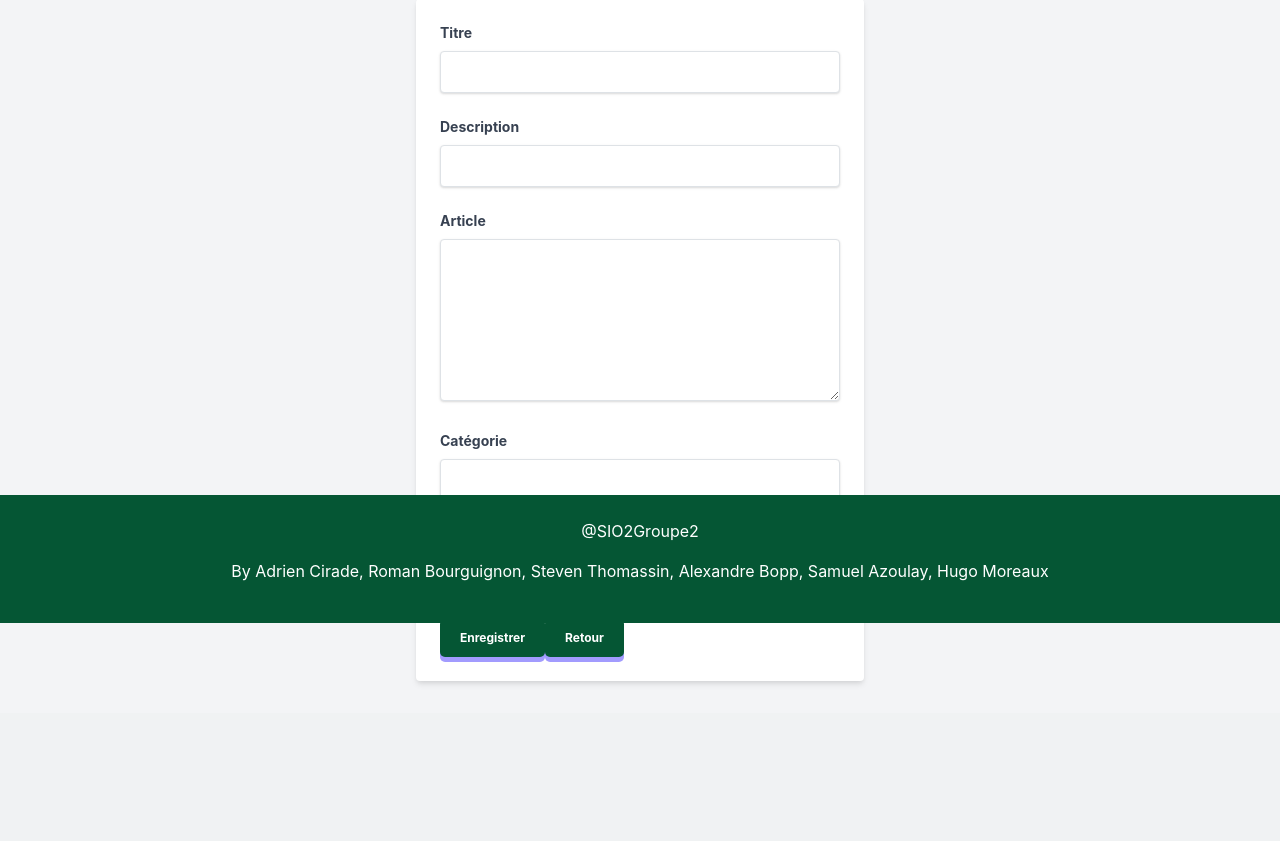
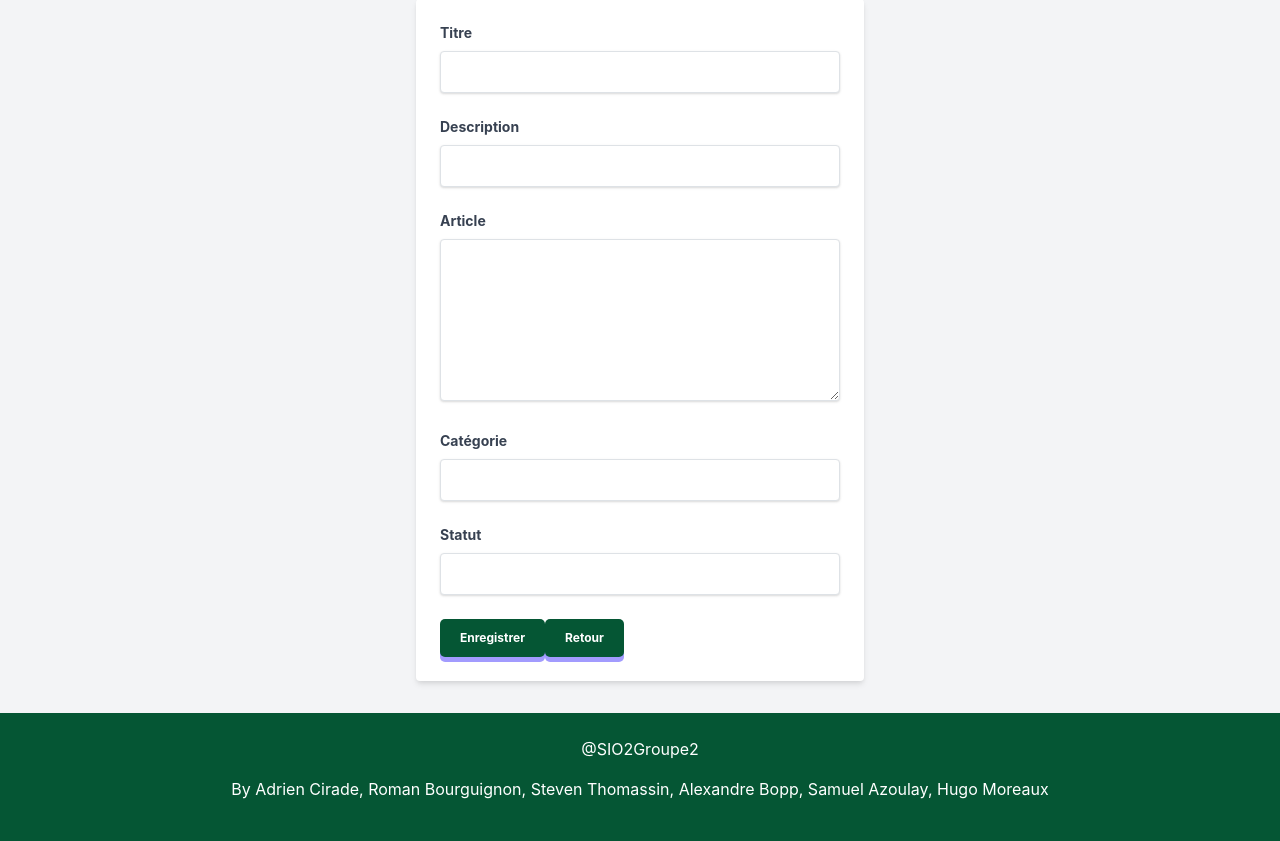
Before and after one commit to Boppalex/infoclimat.org, a PHP site: page /add.php in a window 1280 px wide. Shown: the part 177-1018 px from the top of the page. Before the commit the page ends 861 px from the top, so only its background shows below. Run offline with PHP 8.4, Linux system fonts and the light colour scheme; some libraries are stand-ins or nearby versions.

Commit message:
modif add

```diff
--- a/add.php
+++ b/add.php
@@ -238,6 +238,7 @@ require_once('close.php');
 </header>
 
 <body class="bg-gray-100">
+    <div class="container">
         <form method="post" class="max-w-md mx-auto my-8 p-6 bg-white rounded shadow-md">
             <div class="mb-4">
                 <label for="titre" class="block text-gray-700 text-sm font-bold mb-2">Titre</label>
@@ -251,7 +252,9 @@ require_once('close.php');
             </div>
             <div class="mb-4">
                 <label for="article" class="block text-gray-700 text-sm font-bold mb-2">Article</label>
-            <textarea name="article" id="article" class="w-full px-3 py-2 border rounded shadow appearance-none focus:outline-none focus:shadow-outline-blue" rows="6"></textarea>
+                <textarea name="article" id="article"
+                    class="w-full px-3 py-2 border rounded shadow appearance-none focus:outline-none focus:shadow-outline-blue"
+                    rows="6"></textarea>
             </div>
             <div class="mb-4">
                 <label for="categorie" class="block text-gray-700 text-sm font-bold mb-2">Catégorie</label>
@@ -268,10 +271,13 @@ require_once('close.php');
                 <button type="button" onclick="window.location.href='backend.php'">Retour</button>
             </div>
         </form>
+    </div>
+
 </body>
-<footer class="p-4 w-full fixed bottom-0">
+<footer class="p-4 w-full ">
     <p class="flex justify-center">@SIO2Groupe2</p>
     <p class="flex justify-center">By Adrien Cirade, Roman Bourguignon, Steven Thomassin, Alexandre Bopp, Samuel
         Azoulay, Hugo Moreaux</p>
 </footer>
+
 </html>
```
Lines whose indentation alone changed are shown as unchanged.
